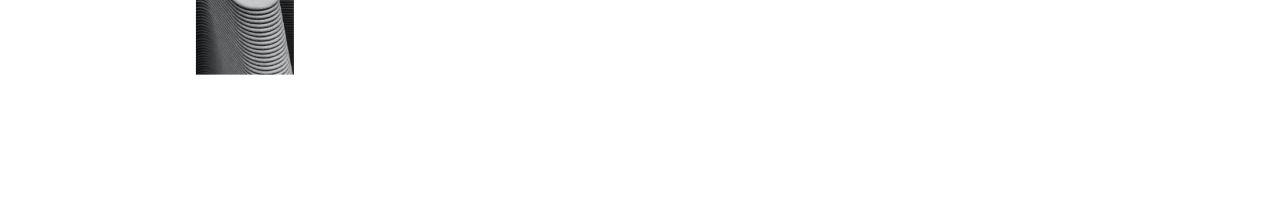
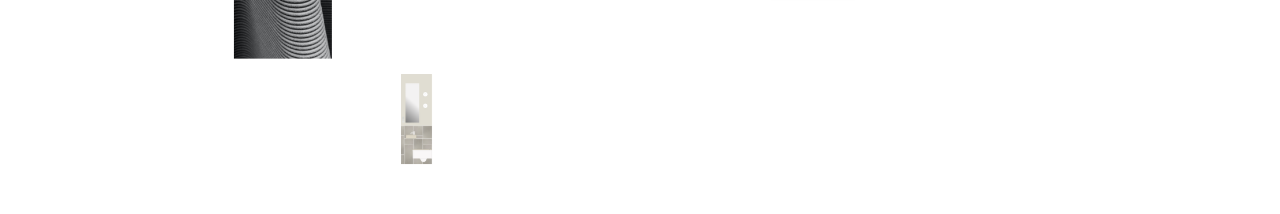
Before and after one commit to BjarteKnobel/portfolio, a Next.js app: page /projects in a window 1280 px wide. Shown: the part 282-496 px from the top of the page. Built offline with nearby package versions, Linux system fonts and the light colour scheme; a web font is replaced by a local one.

Commit message:
Add WC J.K.gt.4 project and include as 5th floating image

```diff
--- a/components/FloatingProjects.js
+++ b/components/FloatingProjects.js
@@ -5,8 +5,8 @@ import { useRouter } from 'next/router';
 import { projects } from '../data/projects';
 import styles from '../styles/FloatingProjects.module.css';
 
-// Specific projects to render: additiv, skippergata 11, moholt studenthousing, sverresborg apartments
-const SELECTED_PROJECT_IDS = [4, 2, 3, 1];
+// Specific projects to render: additiv, skippergata 11, moholt studenthousing, sverresborg apartments, WC J.K.gt.4
+const SELECTED_PROJECT_IDS = [4, 2, 3, 1, 5];
 
 export default function FloatingProjects() {
   const [hoveredProject, setHoveredProject] = useState(null);
@@ -18,7 +18,12 @@ export default function FloatingProjects() {
     return SELECTED_PROJECT_IDS.map((id) => projects.find((p) => p.id === id)).filter(Boolean);
   }, []);
 
-  const getPosition = (index) => {
+  const seeded01 = (seed) => {
+    const x = Math.sin(seed) * 10000;
+    return x - Math.floor(x);
+  };
+
+  const getPosition = (index, projectId) => {
     // Widths reduced by ~60% for smaller footprints
     // Added floatDuration for varied movement
     // Reduced base widths by ~30% for lighter presence while keeping visibility
@@ -27,8 +32,32 @@ export default function FloatingProjects() {
       { top: '25%', left: '60%', width: 84, floatDuration: '7s', parallaxFactor: 0.08 },
       { top: '65%', left: '25%', width: 105, floatDuration: '5.5s', parallaxFactor: 0.04 },
       { top: '70%', left: '70%', width: 91, floatDuration: '6.5s', parallaxFactor: 0.06 },
+      // WC J.K.gt.4 (smaller + more random placement)
+      {
+        top: `${Math.round(18 + seeded01(projectId * 11) * 64)}%`,
+        left: `${Math.round(8 + seeded01(projectId * 17) * 84)}%`,
+        width: 31, // ~1/3 of previous 92px
+        floatDuration: '6.8s',
+        parallaxFactor: 0.05,
+      },
     ];
-    return positions[index] || { top: '50%', left: '50%', width: 84, floatDuration: '6s', parallaxFactor: 0.05 };
+    const base = positions[index] || { top: '50%', left: '50%', width: 84, floatDuration: '6s', parallaxFactor: 0.05 };
+
+    // Add a small deterministic “random” jitter so the layout feels less grid-like,
+    // while staying stable (no mouse influence).
+    const t = Number(String(base.top).replace('%', ''));
+    const l = Number(String(base.left).replace('%', ''));
+    if (Number.isFinite(t) && Number.isFinite(l)) {
+      const jt = (seeded01(projectId * 101 + 7) - 0.5) * 10; // ±5%
+      const jl = (seeded01(projectId * 103 + 9) - 0.5) * 10; // ±5%
+      return {
+        ...base,
+        top: `${Math.max(5, Math.min(85, Math.round(t + jt)))}%`,
+        left: `${Math.max(5, Math.min(90, Math.round(l + jl)))}%`,
+      };
+    }
+
+    return base;
   };
 
   useEffect(() => {
@@ -51,7 +80,7 @@ export default function FloatingProjects() {
   return (
     <div className={styles.container}>
       {displayedProjects.map((project, index) => {
-        const pos = getPosition(index);
+        const pos = getPosition(index, project.id);
         const isActive = activeProjectId === project.id;
 
         return (
--- a/data/projects.js
+++ b/data/projects.js
@@ -92,6 +92,26 @@ The construction sector faces significant challenges—stagnant productivity, ri
     ]
   },
 
+  {
+    id: 5,
+    title: 'WC J.K.gt.4',
+    image: '/assets/project toilet.svg',
+    type: 'interior',
+    location: 'J.K.gt. 4',
+    status: 'project',
+    fullDescription: `WC project at J.K.gt.4.`,
+    description: `WC project at J.K.gt.4.`,
+    floorPlan: '/assets/project toilet.svg',
+    details: [
+      { label: 'type', value: 'interior' },
+      { label: 'location', value: 'J.K.gt. 4' },
+      { label: 'status', value: 'project' },
+    ],
+    gallery: [
+      '/assets/project toilet.svg',
+    ],
+  },
+
 ];
 
 export const getProjectById = (id) => {
```
Also changed, not shown: public/assets/project toilet.svg (added).
